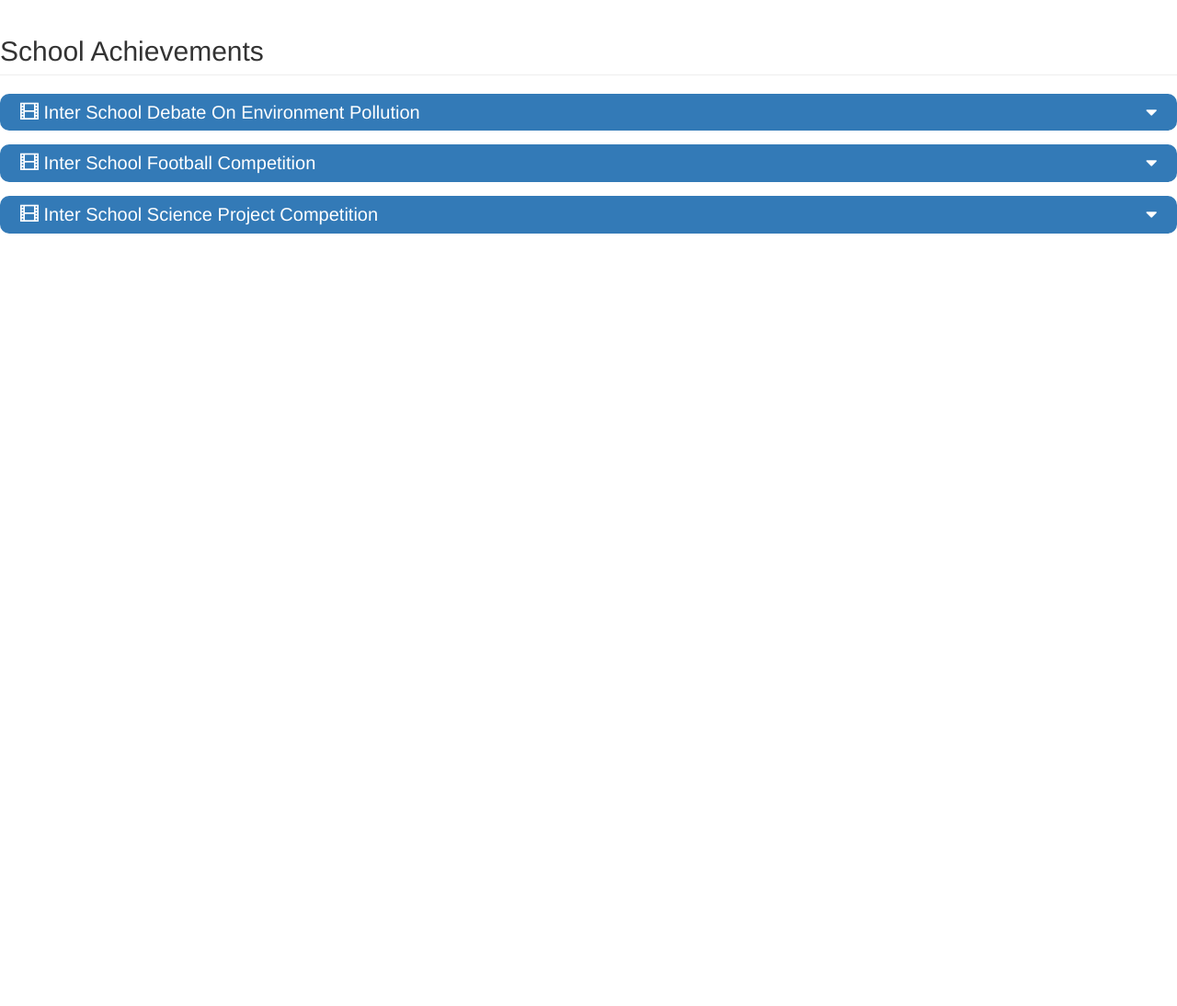
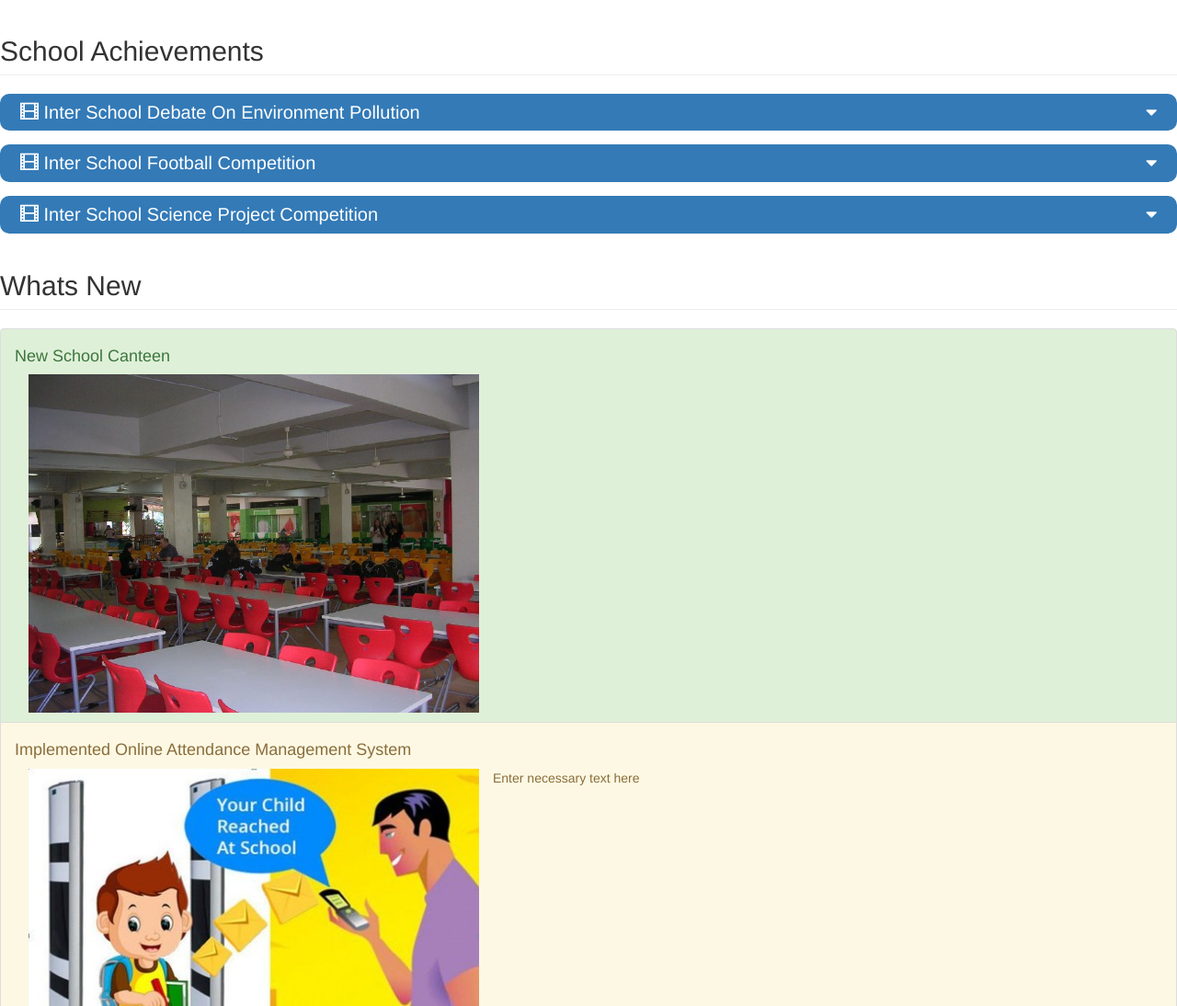
Before and after one commit to Ioniized/C71_Project, a plain HTML site: page index.html in a window 1280 px wide. Shown: the part 2453-3547 px from the top of the page at 92% size. Before the commit the page ends 2722 px from the top, so only its background shows below. Drawn offline with nearby package versions, Linux system fonts and the light colour scheme.

Commit message:
Add files via upload

```diff
--- a/index.html
+++ b/index.html
@@ -76,7 +76,7 @@
 
   <div id="school_achievement1" class="collapse">
     <div class="achievement_text">
-      <img src="" class="img-responsive img-thumbnail">
+      <img src="se1.jpg" class="img-responsive img-thumbnail">
       <h5 class="text-success text-capitalize"> Won First Prize In Inter School Debate On Environment Pollution
       <span class="glyphicon glyphicon-star"></span>
       <span class="glyphicon glyphicon-star"></span>
@@ -94,7 +94,7 @@
 
   <div id="school_achievement2" class="collapse">
     <div class="achievement_text">
-      <img src="" class="img-responsive img-thumbnail">
+      <img src="sm2.jpg" class="img-responsive img-thumbnail">
       <h5 class="text-success text-capitalize"> Came Second In Inter School Debate On Environment Pollution
       <span class="glyphicon glyphicon-star"></span>
       <span class="glyphicon glyphicon-star"></span>
@@ -112,7 +112,7 @@
 
   <div id="school_achievement3" class="collapse">
     <div class="achievement_text">
-      <img src="" class="img-responsive img-thumbnail">
+      <img src="canteen.jpg" class="img-responsive img-thumbnail">
       <h5 class="text-success text-capitalize"> Won Second Prize In Inter School Science Project Competition
       <span class="glyphicon glyphicon-star"></span>
       <span class="glyphicon glyphicon-star"></span>
@@ -123,6 +123,19 @@
     <p>Write about this accomplishment</p>
     </div>
   </div>
+  <h2 class="page-header" id="new">Whats New</h2>
+  <ul class="list-group">
+    <li class="list-group-item list-group-item-success col-lg-12 col-md-12 col-sm-12 col-xs-12 environment_li">
+      <h4>New School Canteen</h4>
+      <img src="canteen.jpg" class="img-responsive col-lg-5 col-md-5 col-sm-5 col-xs-12">
+      <p></p>
+    </li>
+    <li class="list-group-item list-group-item-warning col-lg-12 col-md-12 col-sm-12 col-xs-12 environment_li">
+      <h4>Implemented Online Attendance Management System</h4>
+      <img src="attendance.jpg" class="img-responsive col-lg-5 col-md-5 col-sm-5 col-xs-12">
+      <p>Enter necessary text here</p>
+    </li>
+  </ul>
 </body>
 
 </html>
```
Also changed, not shown: attendance.jpg (added), se1.jpg (added), sm2.jpg (added).
